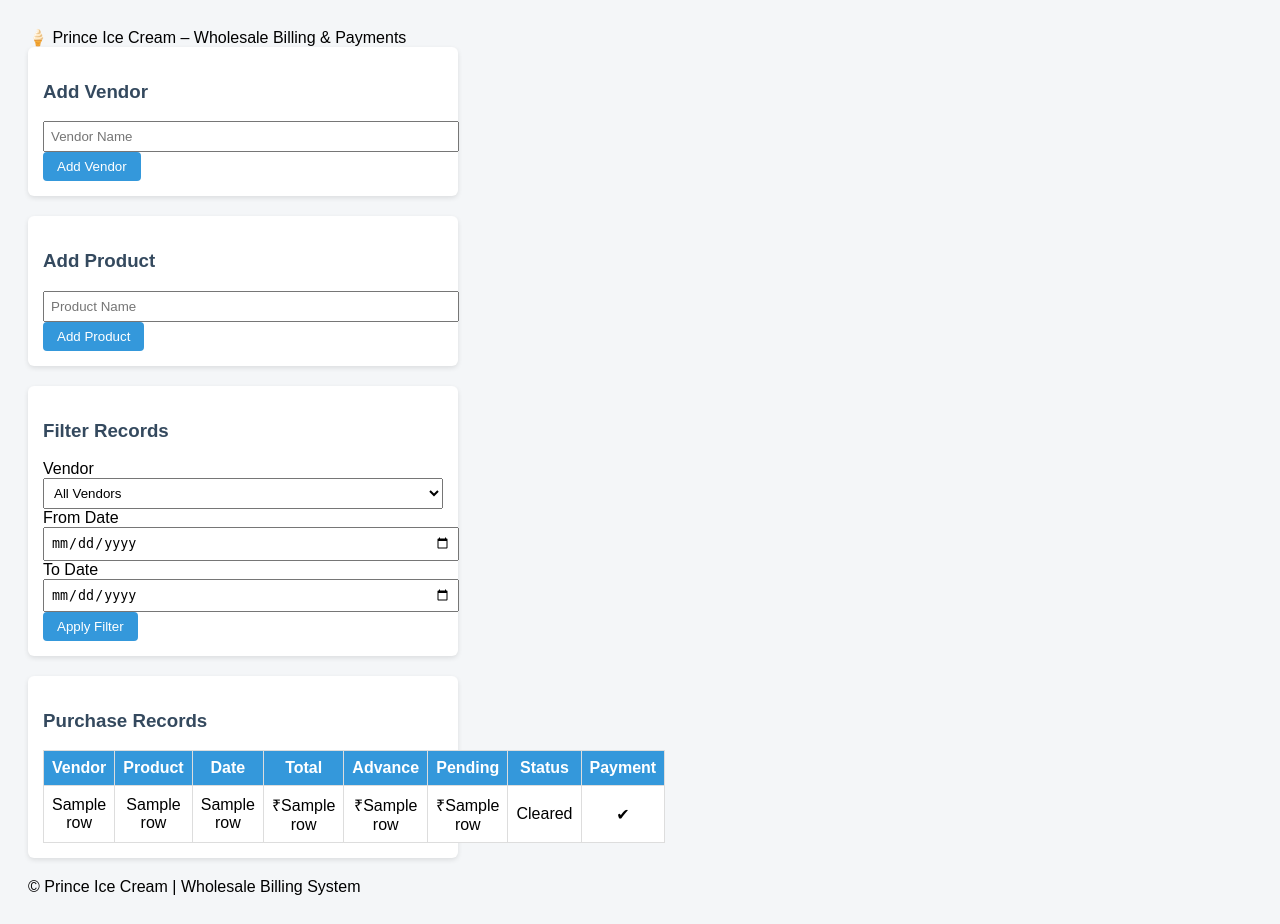
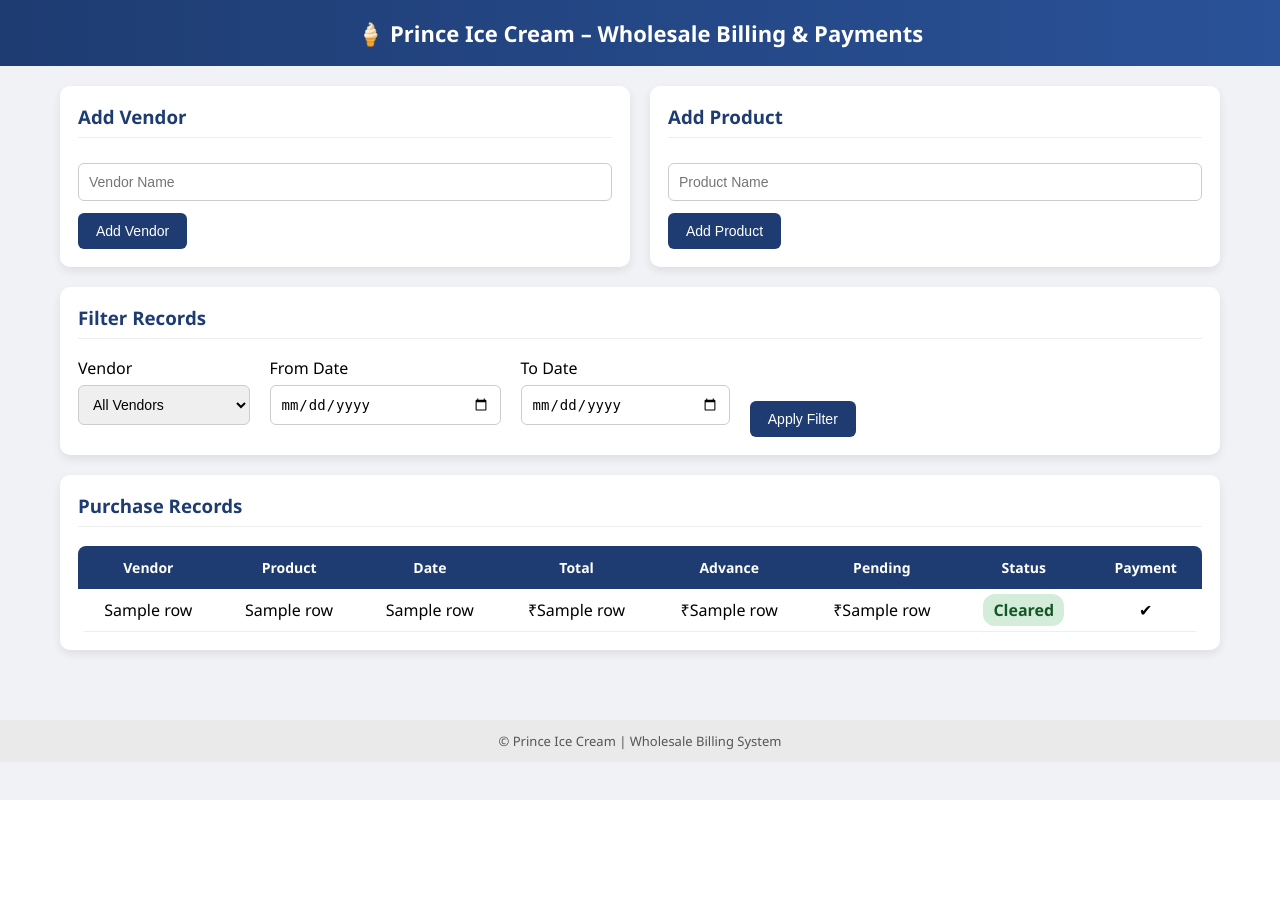
Before and after one commit to Trupti4004/prince-icecream-software, a Flask app: template templates/index.html in a window 1280 px wide. After the commit the page ends 800 px from the top, so only its background shows below. Run offline with Flask 3, Linux system fonts and the light colour scheme; the template is opened without the code that fills it: most values are stand-ins (such as "Sample title", 1, 10 or a date in 2020).

Commit message:
style.css

```diff
--- a/static/style.css
+++ b/static/style.css
@@ -1,57 +1,125 @@
-body {
-    font-family: Arial, sans-serif;
-    background-color: #f4f6f8;
-    padding: 20px;
+* {
+    box-sizing: border-box;
 }
 
-h2 {
-    color: #2c3e50;
+body {
+    font-family: "Segoe UI", Arial, sans-serif;
+    background: #f0f2f5;
+    margin: 0;
+    padding: 0;
 }
 
-h3 {
-    color: #34495e;
+header {
+    background: linear-gradient(90deg, #1e3c72, #2a5298);
+    color: white;
+    padding: 18px;
+    text-align: center;
+    font-size: 22px;
+    font-weight: bold;
+}
+
+.container {
+    max-width: 1200px;
+    margin: auto;
+    padding: 20px;
 }
 
 .card {
     background: #ffffff;
-    padding: 15px;
+    padding: 18px;
     margin-bottom: 20px;
-    border-radius: 6px;
-    box-shadow: 0 2px 5px rgba(0,0,0,0.1);
-    width: 400px;
+    border-radius: 10px;
+    box-shadow: 0 4px 10px rgba(0,0,0,0.08);
+}
+
+.card h3 {
+    margin-top: 0;
+    color: #1e3c72;
+    border-bottom: 1px solid #eee;
+    padding-bottom: 8px;
 }
 
 input, select {
     width: 100%;
-    padding: 6px;
+    padding: 10px;
+    margin-top: 6px;
+    margin-bottom: 12px;
+    border-radius: 6px;
+    border: 1px solid #ccc;
+    font-size: 14px;
 }
 
 button {
-    padding: 7px 14px;
-    background-color: #3498db;
+    background: #1e3c72;
     color: white;
     border: none;
-    border-radius: 4px;
+    padding: 10px 18px;
+    border-radius: 6px;
     cursor: pointer;
+    font-size: 14px;
 }
 
 button:hover {
-    background-color: #2980b9;
+    background: #16325c;
+}
+
+.flex {
+    display: flex;
+    gap: 20px;
+    flex-wrap: wrap;
+}
+
+.flex .card {
+    flex: 1;
+    min-width: 280px;
 }
 
 table {
     width: 100%;
     border-collapse: collapse;
     background: white;
+    border-radius: 8px;
+    overflow: hidden;
 }
 
 th {
-    background-color: #3498db;
+    background: #1e3c72;
     color: white;
+    padding: 12px;
+    font-size: 14px;
 }
 
-td, th {
-    padding: 8px;
-    border: 1px solid #ddd;
+td {
+    padding: 10px;
     text-align: center;
+    border-bottom: 1px solid #eee;
 }
+
+tr:hover {
+    background-color: #f9f9f9;
+}
+
+.status-pending {
+    background: #ffeaa7;
+    color: #8a6d00;
+    padding: 5px 10px;
+    border-radius: 12px;
+    font-weight: bold;
+}
+
+.status-cleared {
+    background: #d4edda;
+    color: #155724;
+    padding: 5px 10px;
+    border-radius: 12px;
+    font-weight: bold;
+}
+
+.footer {
+    text-align: center;
+    padding: 12px;
+    background: #eaeaea;
+    margin-top: 30px;
+    font-size: 13px;
+    color: #555;
+}
```
